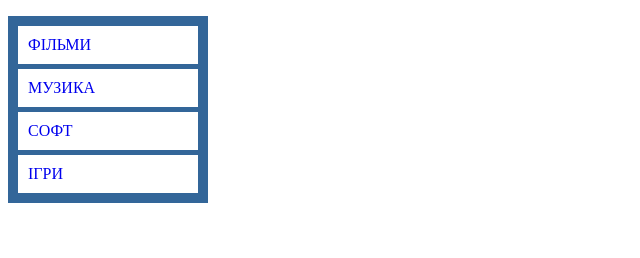
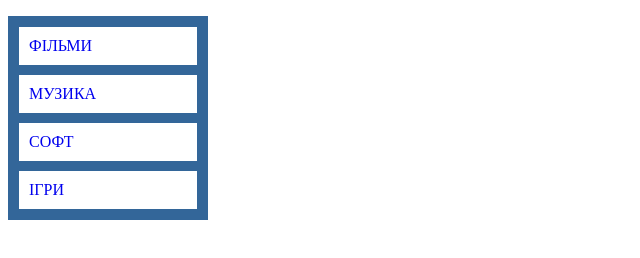
Before and after one commit to vladyslavhanoshenko/Internet-technologies, a plain HTML site: page p9/pr-9-1.html in a window 1280 px wide. Shown: the whole page, without its empty margins (0-640 px from the left). Drawn offline with Linux system fonts and the light colour scheme.

Commit message:
pushed final 9-1

```diff
--- a/p9/pr-9-1.html
+++ b/p9/pr-9-1.html
@@ -3,7 +3,7 @@
 
 <head>
 	<meta charset="utf-8">
-	<title>Оформлення вертикального меню</title>
+	<title>Оформлення вертикального меню. Ганошенко В.А</title>
 	<style type="text/css">
 		#left {
 			width: 200px;
@@ -11,25 +11,27 @@
 		}
 
 		#left ul {
-			padding: 5px;
-
+			padding: 1px;
 		}
 
 		#left li {
 			list-style-type: none;
 			text-transform: uppercase;
-			margin: 5px;
+			margin: 10px;
 			background-color: white;
-			padding: 10px;
 		}
 
 		#left li a {
+			display: block;
+			background-color: white;
+			padding: 10px;
+			border-bottom: none;
 			text-decoration: none;
+			margin: 0px;
 		}
 
 		#left li a:hover {
-			color: yellow;
-
+			background-color: yellow;
 		}
 	</style>
 </head>
```
